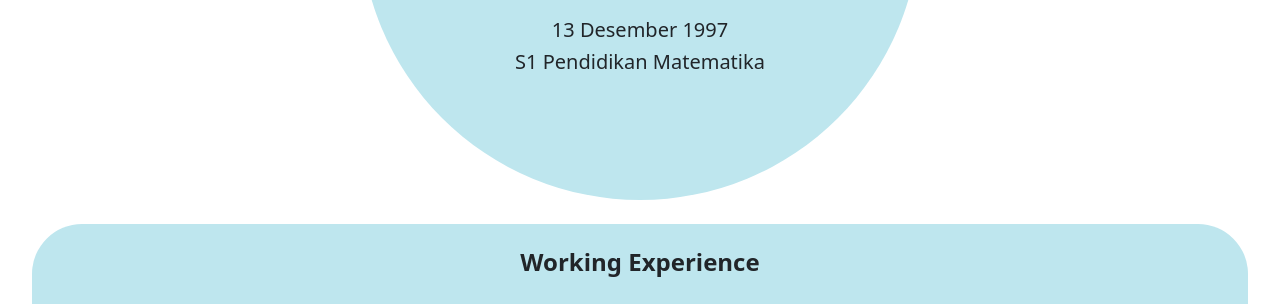
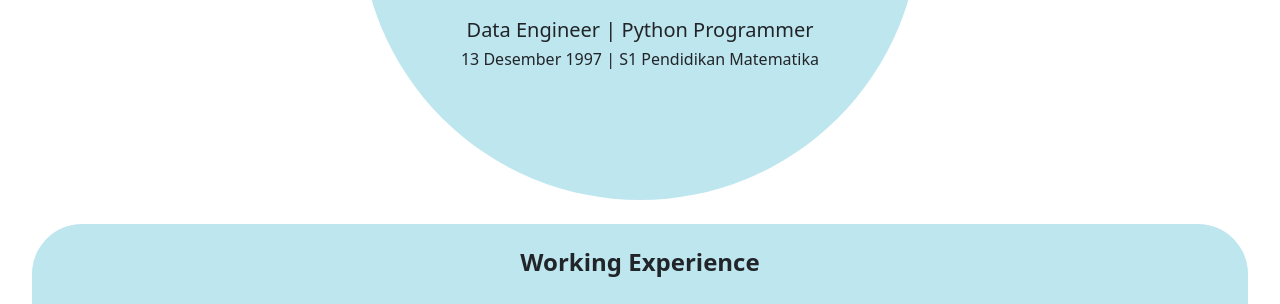
Before and after one commit to mikeglenlorenzogithub/GitWebsiteGame, a plain HTML site: page profile.html in a window 1280 px wide. Shown: the part 496-800 px from the top of the page. Drawn offline with nearby package versions, Linux system fonts and the light colour scheme.

Commit message:
Update profile.html

```diff
--- a/profile.html
+++ b/profile.html
@@ -57,8 +57,8 @@
               </a>
               <br />
               <br />
-              <h5>13 Desember 1997</h5>
-              <h5>S1 Pendidikan Matematika</h5>
+              <h5>Data Engineer | Python Programmer</h5>
+              <h6>13 Desember 1997 | S1 Pendidikan Matematika</h6>
             </div>
           </div>
         </div>
```
